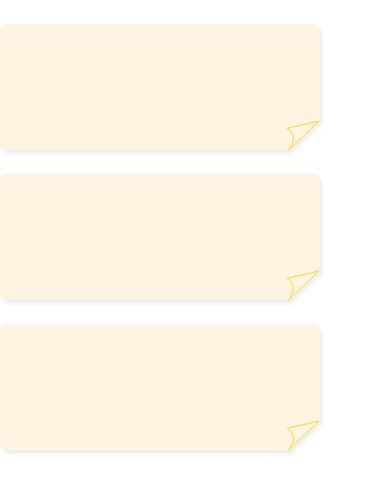
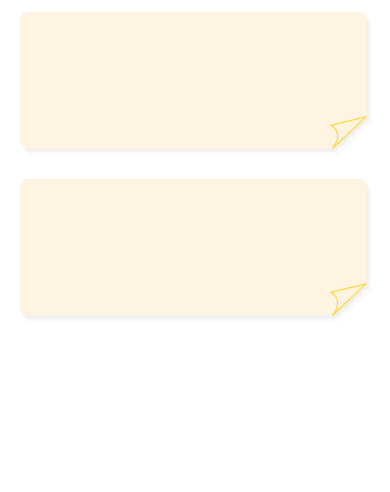
Before and after one commit to calliwickham/thesamepage, a React Native app: screen / in a window 390 px wide. Shown: the top 492 px of the page. Built offline with nearby package versions, Linux system fonts and the light colour scheme.

Commit message:
test tile is responsive to smaller/bigger screens

```diff
--- a/src/components/testicons/TileWithFoldedCorner.js
+++ b/src/components/testicons/TileWithFoldedCorner.js
@@ -1,13 +1,12 @@
 import * as React from "react"
 import Svg, { Path } from "react-native-svg"
-const TileWithFoldedCorner = (props) => (
+const TileWithFoldedCorner = () => (
     <Svg
-        xmlns="http://www.w3.org/2000/svg"
-        viewbox = "0 0 324 132"
+
+        viewBox = "0 0 324 132"
         width= "100%"
         height= "100%"
         fill="none"
-        {...props}
     >
         <Path
             fill="rgba(0, 0, 0, 0.04)"
--- a/src/screens/GenericAlbumTest.js
+++ b/src/screens/GenericAlbumTest.js
@@ -1,26 +1,26 @@
+import { SafeAreaView, ScrollView, StyleSheet, View } from 'react-native';
+import TileWithFoldedCorner from '../components/testicons/TileWithFoldedCorner.js';
 
-import TileWithFoldedCorner from '../components/testicons/TileWithFoldedCorner.js';
-import { SafeAreaView, ScrollView, StyleSheet } from 'react-native';
+import { Dimensions } from 'react-native';
+
+
 
 export default function GenericAlbumPage() {
-  return (
-    <SafeAreaView style={styles.safeArea}>
-      <ScrollView contentContainerStyle={styles.scrollContainer}>
-        <TileWithFoldedCorner/>
-        <TileWithFoldedCorner/>
-        <TileWithFoldedCorner/>
-      </ScrollView>
-    </SafeAreaView>
-  );
+
+    const screenWidth = Dimensions.get('window').width;
+    const tileWidth = screenWidth * 0.9;
+    const tileHeight = tileWidth * (132 / 324); // maintain the original aspect ratio
+
+    return (
+        <SafeAreaView style={{ flex: 1 }}>
+            <ScrollView contentContainerStyle={{ alignItems: 'center' }}>
+                <View style={{ width: tileWidth, height: tileHeight, marginVertical: 12}}>
+                    <TileWithFoldedCorner />
+                </View>
+                <View style={{ width: tileWidth, height: tileHeight, marginVertical: 12}}>
+                    <TileWithFoldedCorner />
+                </View>
+            </ScrollView>
+        </SafeAreaView>
+    );
 }
-
-const styles = StyleSheet.create({
-    safeArea: {
-        flex: 1,
-        backgroundColor: 'white',
-    },
-    scrollContainer: {
-        alignItems: 'center',
-        paddingVertical: 24,
-    }
-})
```
Also changed, not shown: App.js (+1 -12 lines).
